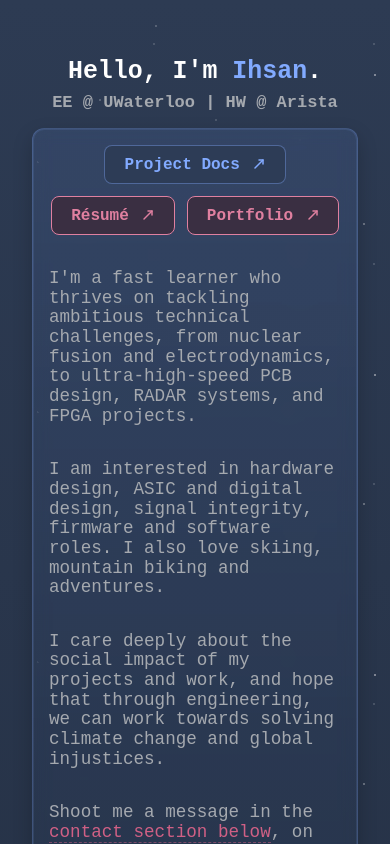
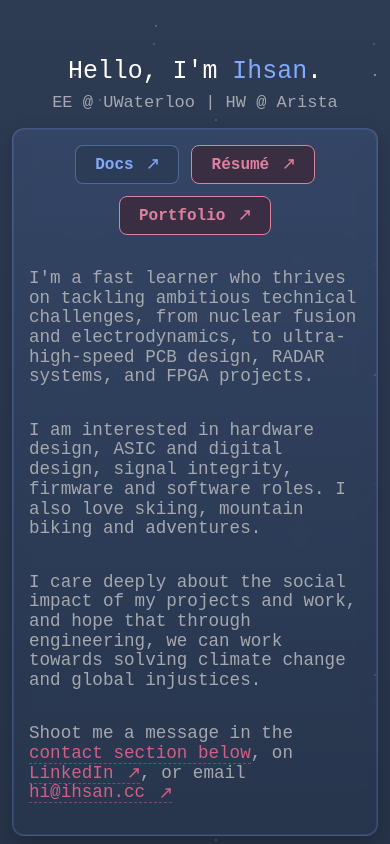
Before and after one commit to ihsan-sa/website, a React (Create React App) app: page / in a window 390 px wide. Shown: the top 844 px of the page. Built offline with nearby package versions, Linux system fonts and the light colour scheme.

Commit message:
minor changes

```diff
--- a/src/App.css
+++ b/src/App.css
@@ -88,7 +88,7 @@
   align-items: center;
   justify-content: center;
   font-size: calc(14px + 2.8vmin);
-  font-weight: bold;
+  font-weight: normal;
   color: white;
   position: relative;
   z-index: 10;
@@ -1415,6 +1415,7 @@
   .three-column-container {
     grid-template-columns: 1fr;
     gap: 0.5rem; /* Drastically reduced spacing */
+    padding: 0 0.5rem; /* Halved from 1rem */
   }
 
   .projects-column {
@@ -1428,6 +1429,10 @@
     margin-top: 0;
     padding-top: 0.5rem; /* Reduced padding */
     padding-bottom: 0.5rem;
+    padding-left: 0.25rem; /* Halved from 0.5rem */
+    padding-right: 0.25rem; /* Halved from 0.5rem */
+    margin-left: 0;
+    margin-right: 0;
   }
 
   .App-header {
@@ -1445,6 +1450,8 @@
     gap: 1.5rem;
     margin-top: 0.5rem; /* Drastically reduced spacing */
     order: 3; /* Projects grid appears after experience */
+    padding: 1rem 1rem;
+    justify-items: center;
   }
 
   .contact-section {
@@ -1485,7 +1492,9 @@
   /* Combine all projects in order */
   .projects-column .project-tile,
   .full-width-projects-grid .project-tile {
-    width: 100%;
+    width: calc(100% - 2rem);
+    max-width: calc(100% - 2rem);
+    min-width: calc(100% - 2rem);
   }
 
   .projects-grid {
--- a/src/App.js
+++ b/src/App.js
@@ -253,7 +253,7 @@ function App() {
             <p dangerouslySetInnerHTML={{ __html: aboutContent.contact }}></p>
 
             <div className="about-actions">
-              <a className="action-btn project-docs-btn" href={contactContent.website} target="_blank" rel="noopener noreferrer">Project Docs <span className="arrow-icon">
+              <a className="action-btn project-docs-btn" href={contactContent.website} target="_blank" rel="noopener noreferrer">{isMobile ? 'Docs' : 'Project Docs'} <span className="arrow-icon">
                 <svg width="12" height="12" viewBox="0 0 12 12" fill="none" xmlns="http://www.w3.org/2000/svg">
                   <path d="M2 10L10 2" stroke="currentColor" strokeWidth="1.5" strokeLinecap="round"/>
                   <path d="M6 2L10 2L10 6" stroke="currentColor" strokeWidth="1.5" strokeLinecap="round" strokeLinejoin="round"/>
```
